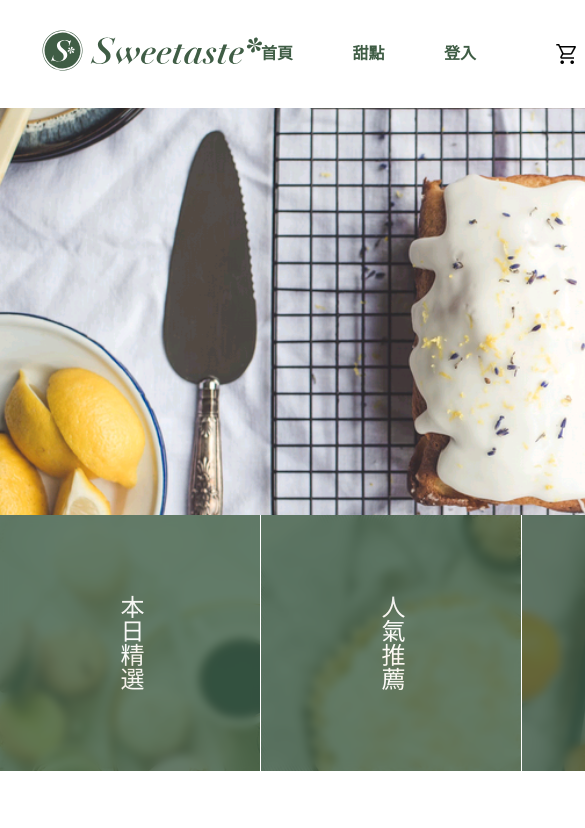
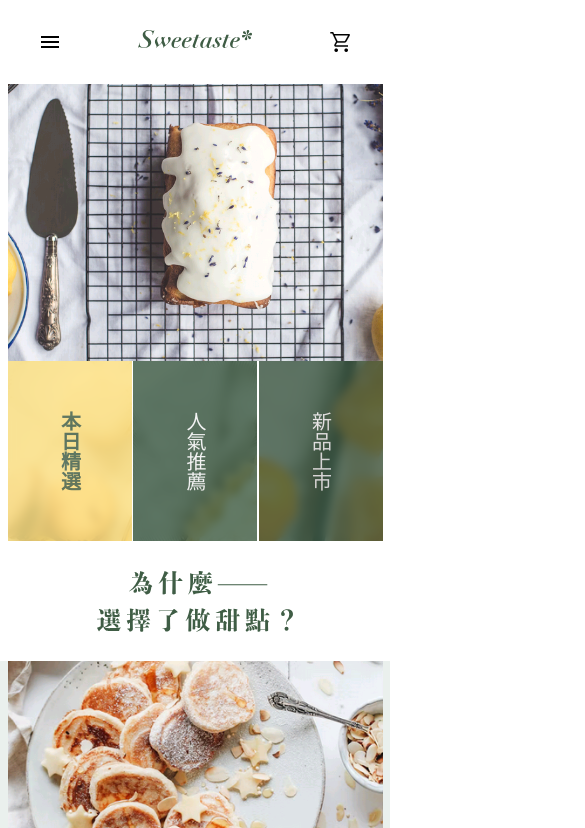
Before and after one commit to OscarSu1992/SweetRemake, a plain HTML site: page index.html in a window 390 px wide. Shown: the top 828 px of the page, 585 px wide, since content can reach past the window. Drawn offline with nearby package versions, Linux system fonts and the light colour scheme.

Commit message:
paragraph1-done

```diff
--- a/css/style.css
+++ b/css/style.css
@@ -1,3 +1,4 @@
+/*標題列 1024*/
 .header {
     max-width: 1024px;
     margin: auto;
@@ -5,6 +6,10 @@
     box-sizing: border-box;
     display: flex;
     justify-content: space-between;
+}
+
+.menuIcon {
+    display: none;
 }
 
 .headerLogo {
@@ -16,6 +21,40 @@
     object-fit: cover;
 }
 
+.headerLogo768 {
+    display: none;
+}
+
+/*標題列 768*/
+@media(max-width:768px) {
+    .header {
+        max-width: 375px;
+        padding: 30px 30px 30px 30px;
+    }
+
+    .menuIcon {
+        display: block;
+        width: 24px;
+        height: 24px;
+    }
+
+    .headerLogo {
+        width: 114px;
+        height: 18px;
+    }
+
+    .headerLogo1024 {
+        display: none;
+    }
+
+    .headerLogo768 {
+        display: inline;
+        width: 114px;
+        height: 18px;
+    }
+}
+
+/*標題選單 1024*/
 .headerMenu {
     display: flex;
 }
@@ -45,6 +84,18 @@ a, a:link, a:visited {
     height: 24px;
 }
 
+/*標題選單 768*/
+@media(max-width:768px) {
+    .nav {
+        display: none;
+    }
+
+    .shoppingCart {
+        margin: 0;
+    }
+}
+
+/*主視覺 1024*/
 .mainVisual {
     margin: 0 auto;
     width: 940px;
@@ -57,6 +108,22 @@ a, a:link, a:visited {
     object-fit: cover;
 }
 
+/*主視覺 768*/
+@media(max-width:768px) {
+    .mainVisual {
+        margin: 0 auto;
+        width: 375px;
+        height: 277px;
+    }
+
+    .mainVisual img {
+        width: 375px;
+        height: 277px;
+        object-fit: cover;
+    }
+}
+
+/*主視覺區商品分類 1024*/
 .mainSorting {
     position: relative;
     top: -89px;
@@ -87,6 +154,24 @@ a, a:link, a:visited {
     object-fit: cover;
 }
 
+/*主視覺區商品分類 768*/
+@media(max-width:768px) {
+    .mainSorting {
+        position: static;
+        margin: auto;
+        width: 375px;
+        display: flex;
+        justify-content: space-between;
+        background-color: white;
+    }
+
+    .mainSortingGroup {
+        width: 124px;
+        height: 180px;
+    }
+}
+
+/*主視覺商品分類-模糊效果與文字 1024*/
 .blurCover {
     width: 260px;
     height: 256px;
@@ -106,6 +191,42 @@ a, a:link, a:visited {
     opacity: 0.8;
 }
 
+/*主視覺商品分類-模糊效果與文字 768*/
+@media(max-width:768px) {
+    .blurCover {
+        width: 124px;
+        height: 180px;
+    }
+
+    .mainSortingText {
+        height: 180px;
+        margin: 0;
+        font: normal normal 300 20px/124px PingFang TC;
+    }
+}
+
+/*主視覺商品分類-當前頁面 1024*/
+.active {
+    height: 256px;
+    margin: 0;
+    font: normal normal 600 24px/260px PingFang TC;
+    color: #3F5D45;
+    writing-mode: vertical-lr;
+    text-align: center;
+    background-color: #FFE180;
+    opacity: 0.8;
+}
+
+/*主視覺商品分類-當前頁面 768*/
+@media(max-width:768px) {
+    .active {
+        height: 180px;
+        font: normal normal 600 20px/124px PingFang TC;
+    }
+}
+
+
+/*主文章-全段落設定*/
 .sectionStyle {
     margin-top: -9px;
     margin-bottom: 114px;
@@ -137,6 +258,39 @@ a, a:link, a:visited {
     object-fit: cover;
 }
 
+@media(max-width:768px) {
+    .sectionStyle {
+        margin: auto;
+        height: 562px;
+    }
+
+    .section1, .section2, .section3 {
+        margin: auto;
+        padding: 0;
+        width: 375px;
+        height: 562px;
+        flex-direction: column;
+    }
+
+    .sectionPic {
+        position: static;
+        margin: 0 auto;
+        width: 375px;
+        height: 250px;
+    }
+
+    .sectionPic img {
+        width: 375px;
+        height: 250px;
+        object-fit: cover;
+    }
+}
+
+/*段落1_1024*/
+.sectionTitle1_768 {
+    display: none;
+}
+
 .sectionTitle1 {
     margin-top: -20px;
     width: 89px;
@@ -154,14 +308,37 @@ a, a:link, a:visited {
     line-height: 37px;
     text-align: left;
     order: 2;
+}
+
+.sectionPic1 {
+    order: 1;
+}
+
+/*段落1_768*/
+@media(max-width:768px) {
+    .sectionTitle1_768 {
+        display: block;
+        width: 196px;
+        height: 60px;
+        margin: 30px auto;
+    }
+
+    .sectionTitle1 {
+        display: none;
+    }
+
+    .sectionText1 {
+        font: normal normal 300 16px/32px PingFang TC;
+        color: #8DA291;
+        margin: 30px auto;
+        width: 315px;
+        height: 252px;
+        writing-mode: horizontal-tb;
+    }
 
 }
 
-.sectionPic1 {
-
-    order: 1;
-}
-
+/*段落2*/
 .sectionTitle2 {
     margin-top: -20px;
     width: 89px;
@@ -186,12 +363,22 @@ a, a:link, a:visited {
     order: 3;
 }
 
+@media(max-width:768px) {
+
+}
+
+/*段落3*/
 .sectionTitle3 {
     margin: 0px auto 80px auto;
     width: 89px;
     height: 328px;
 }
 
+@media(max-width:768px) {
+
+}
+
+/*本日精選區*/
 .todayPop {
     margin: 0 auto;
     width: 940px;
@@ -288,6 +475,11 @@ a, a:link, a:visited {
     color: #3F5D45;
 }
 
+@media(max-width:768px) {
+
+}
+
+/*結尾綠標區-左半邊*/
 .greenFooter {
     display: flex;
     height: 116px;
@@ -316,6 +508,11 @@ a, a:link, a:visited {
     color: #EAF0ED;
 }
 
+@media(max-width:768px) {
+
+}
+
+/*結尾綠標區-右半邊*/
 .mailArea {
     display: flex;
     width: 380px;
@@ -357,6 +554,11 @@ a, a:link, a:visited {
     margin: auto;
 }
 
+@media(max-width:768px) {
+
+}
+
+/*聯絡資訊*/
 .contactFooter {
     display: flex;
     height: 341px;
@@ -373,6 +575,11 @@ a, a:link, a:visited {
     justify-content: space-between;
 }
 
+@media(max-width:768px) {
+
+}
+
+/*聯絡資訊-左半邊*/
 .footerLogo {
     margin-top: 9px;
     width: 171px;
@@ -403,6 +610,11 @@ a, a:link, a:visited {
     height: 32px;
 }
 
+@media(max-width:768px) {
+
+}
+
+/*聯絡資訊-右半邊*/
 .contactTitle {
     width: 300px;
     text-align: right;
@@ -425,3 +637,7 @@ a, a:link, a:visited {
     color: #3F5D45;
     text-align: right;
 }
+
+@media(max-width:768px) {
+
+}
--- a/index.html
+++ b/index.html
@@ -12,9 +12,15 @@
     <header>
         <!--標題列-->
         <div class="header">
+            <!--選單ICON-->
+            <div class="menuIcon">
+                <img class="menuIcon768" src="./img/icon/menu.png" alt="">
+            </div>
+
             <!--標題列LOGO-->
             <div class="headerLogo">
-                <img src="./img/icon/headerLogo.png" alt="">
+                <img class="headerLogo1024" src="./img/icon/headerLogo.png" alt="">
+                <img class="headerLogo768" src="./img/icon/headerLogo768.svg" alt="">
             </div>
 
             <!--標題列選單-->
@@ -73,6 +79,10 @@
 
         <!--文章1-->
         <section>
+            <div class="sectionTitle1_768">
+                <img src="./img/title/為什麼選擇了做甜點-橫式.svg" alt="">
+            </div>
+
             <div class="sectionStyle">
                 <div class="section1">
                     <!--文章標題-->
```
Also changed, not shown: img/icon/headerLogo768.svg (added), img/icon/menu.png (added), img/title/想吃甜點是不需要理由的-橫式.svg (added), img/title/為什麼一定要吃甜點-橫式.svg (added), img/title/為什麼選擇了做甜點-橫式.svg (added).
